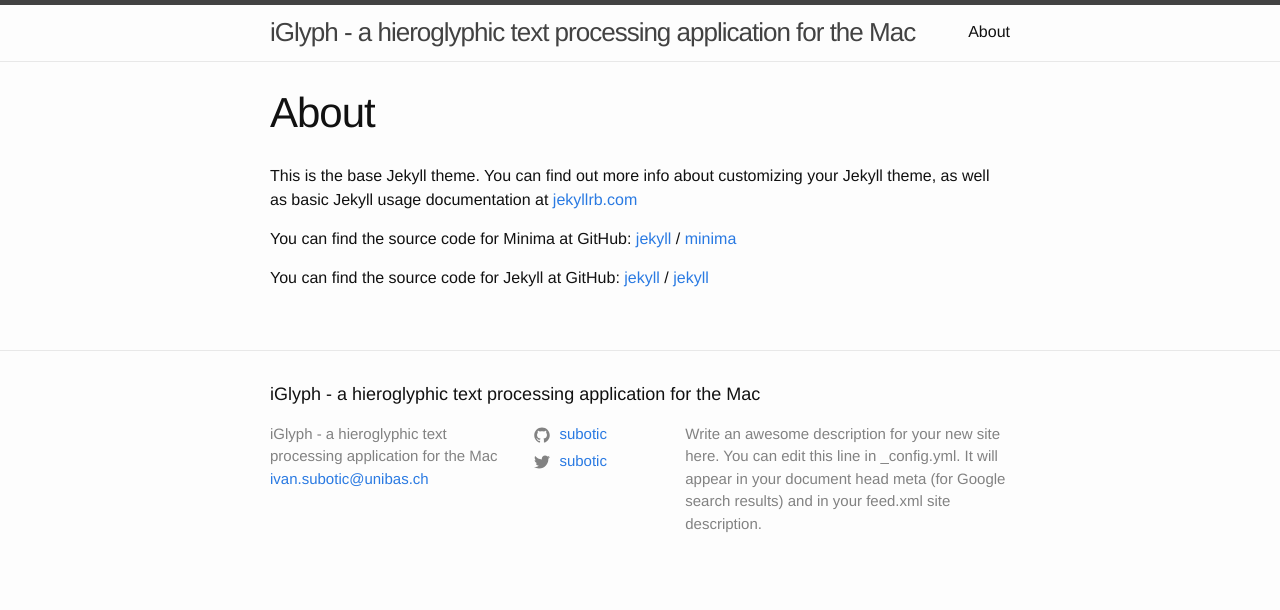
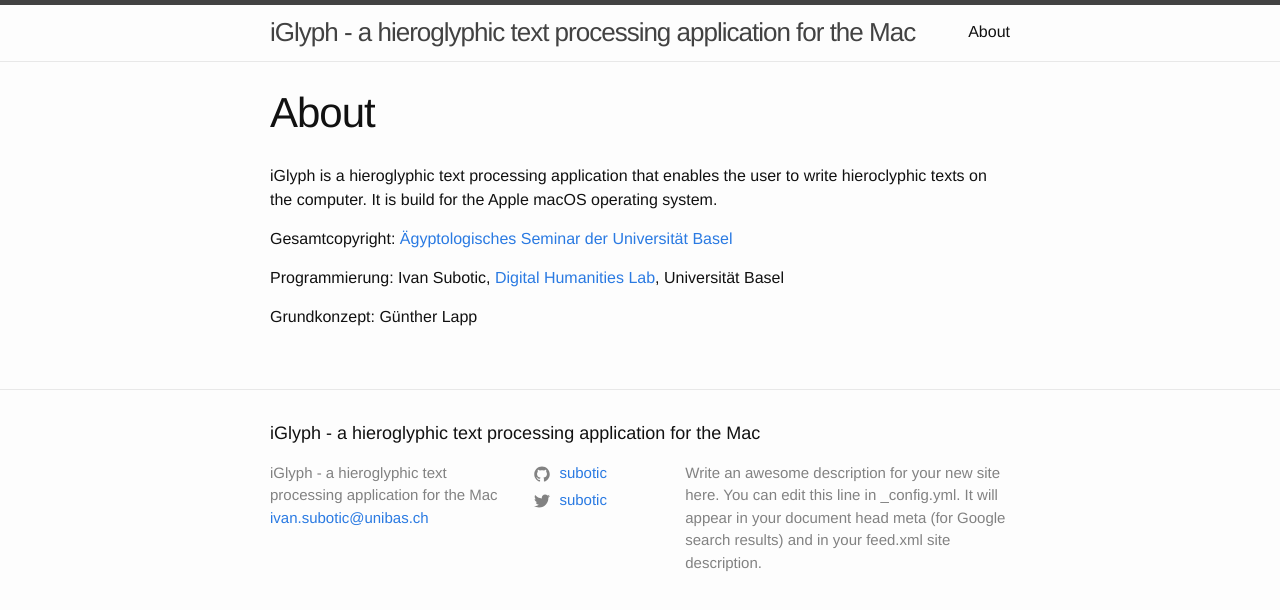
Before and after one commit to subotic/iGlyph, a Jekyll site: the page built from about.md, in a window 1280 px wide. Shown: the top 610 px of the page. Built offline with Jekyll 4.4.1, drawn with Linux system fonts in a browser that asks for light colours.

Commit message:
update index and about

```diff
--- a/about.md
+++ b/about.md
@@ -4,15 +4,10 @@
 permalink: /about/
 ---
 
-This is the base Jekyll theme. You can find out more info about customizing your Jekyll theme, as well as basic Jekyll usage documentation at [jekyllrb.com](https://jekyllrb.com/)
+iGlyph is a hieroglyphic text processing application that enables the user to write hieroclyphic texts on the computer. It is build for the Apple macOS operating system.
 
-You can find the source code for Minima at GitHub:
-[jekyll][jekyll-organization] /
-[minima](https://github.com/jekyll/minima)
+Gesamtcopyright: [Ägyptologisches Seminar der Universität Basel](https://aegyptologie.philhist.unibas.ch/de/forschung/werkzeuge/iglyph/)
 
-You can find the source code for Jekyll at GitHub:
-[jekyll][jekyll-organization] /
-[jekyll](https://github.com/jekyll/jekyll)
+Programmierung: Ivan Subotic, [Digital Humanities Lab](http://dhlab.unibas.ch), Universität Basel
 
-
-[jekyll-organization]: https://github.com/jekyll
+Grundkonzept: Günther Lapp
```
Also changed, not shown: _includes/disqus_comments.html (added, +20 -0 lines), _includes/google-analytics.html (added, +10 -0 lines), index.md (+1 -1 lines).
